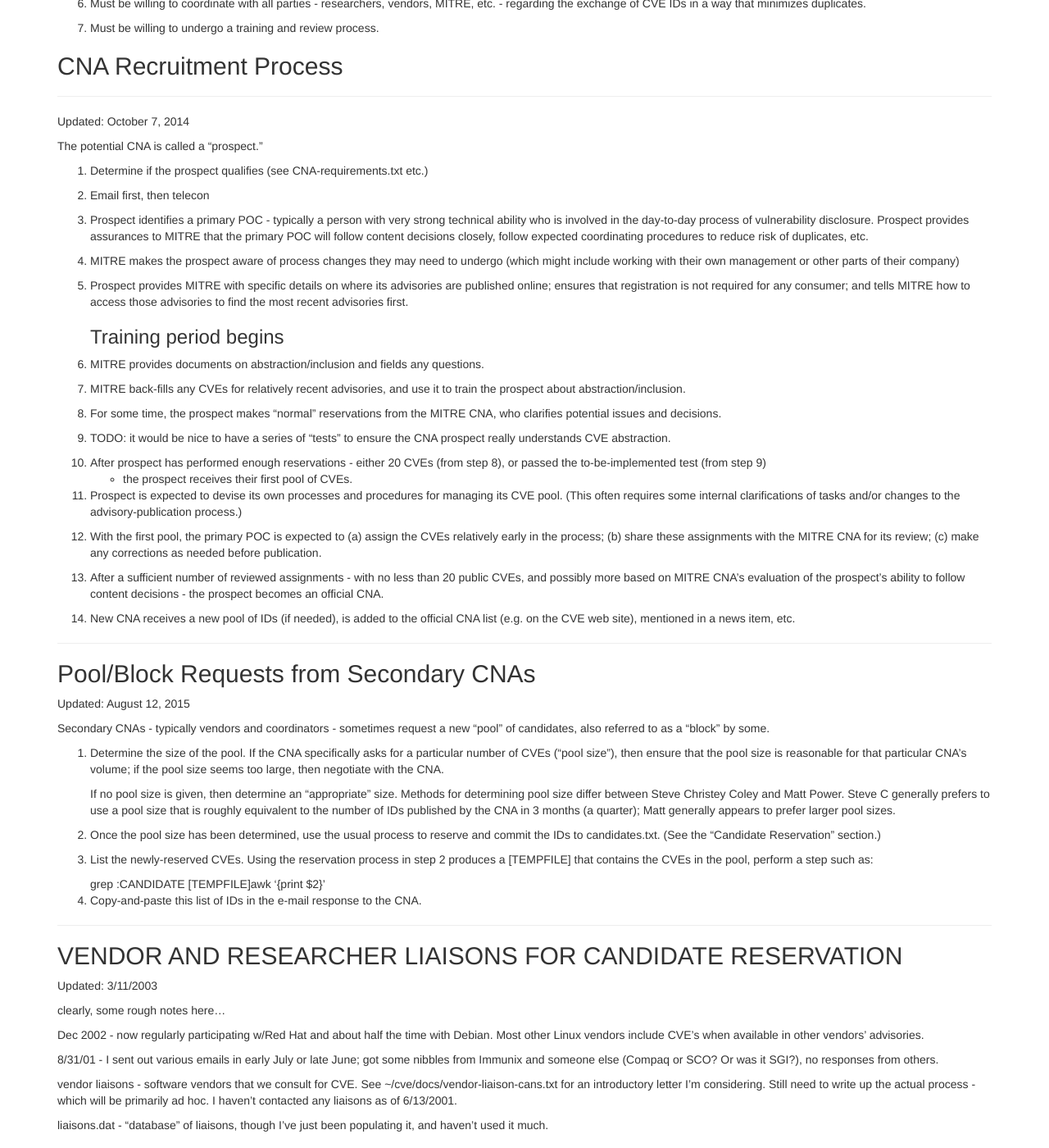
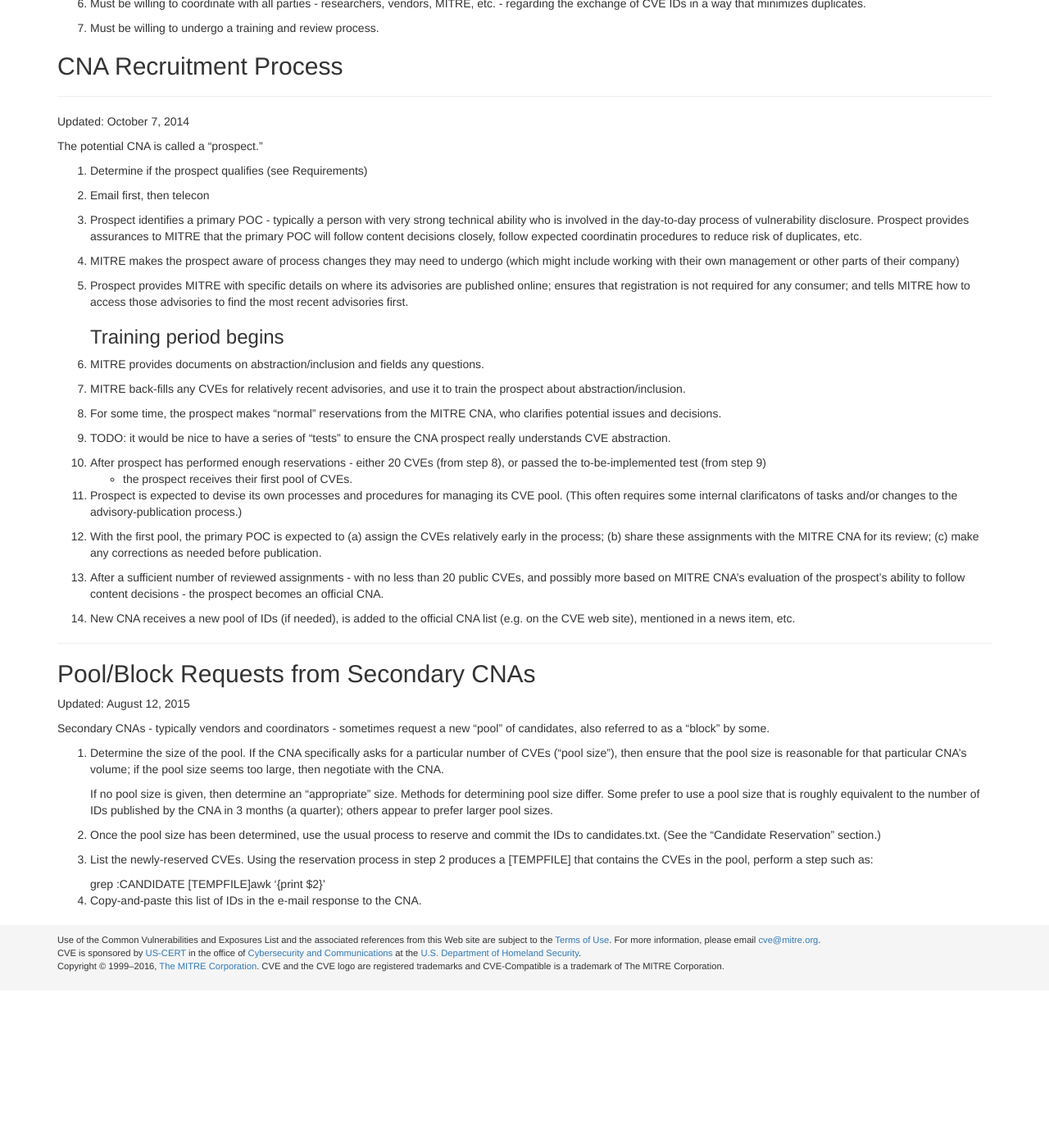
Before and after one commit to CVEProject/cveproject.github.io, a Jekyll site: the page built from CNA_Processes.md, in a window 1280 px wide and 1400 px high, scrolled down 495 px. Shown: the whole window at 82% size. Built offline with Jekyll 4.4.1, drawn with Linux system fonts in a browser that asks for light colours; nearby versions of some CDN libraries; after the commit the page ends 1703 px from its top, so only the background shows below that.

Commit message:
Replaced old CNAdocs with new file

```diff
--- a/CNAdocs.md
+++ b/CNA_Processes.md
@@ -37,7 +37,7 @@ Updated: October 7, 2014
 
 The potential CNA is called a "prospect."
 
-1. Determine if the prospect qualifies (see CNA-requirements.txt etc.)
+1. Determine if the prospect qualifies (see Requirements)
 
 2. Email first, then telecon
 
@@ -45,7 +45,7 @@ The potential CNA is called a "prospect."
    strong technical ability who is involved in the day-to-day process
    of vulnerability disclosure.  Prospect provides assurances to MITRE
    that the primary POC will follow content decisions closely, follow
-   expected coordinating procedures to reduce risk of duplicates, etc.
+   expected coordinatin procedures to reduce risk of duplicates, etc.
 
 4. MITRE makes the prospect aware of process changes they may need to
    undergo (which might include working with their own management or
@@ -76,7 +76,7 @@ The potential CNA is called a "prospect."
 
 11. Prospect is expected to devise its own processes and procedures
     for managing its CVE pool.  (This often requires some internal
-    clarifications of tasks and/or changes to the advisory-publication
+    clarificatons of tasks and/or changes to the advisory-publication
     process.)
 
 12. With the first pool, the primary POC is expected to (a) assign the
@@ -112,11 +112,9 @@ some.
    size seems too large, then negotiate with the CNA.
 
    If no pool size is given, then determine an "appropriate" size.
-   Methods for determining pool size differ between Steve Christey
-   Coley and Matt Power.  Steve C generally prefers to use a pool size
+   Methods for determining pool size differ. Some prefer to use a pool size
    that is roughly equivalent to the number of IDs published by the
-   CNA in 3 months (a quarter); Matt generally appears to prefer
-   larger pool sizes.
+   CNA in 3 months (a quarter); others appear to prefer larger pool sizes.
 
 2. Once the pool size has been determined, use the usual process to
    reserve and commit the IDs to candidates.txt.  (See the "Candidate
@@ -129,28 +127,3 @@ some.
       grep :CANDIDATE [TEMPFILE] | awk '{print $2}'
 
 4. Copy-and-paste this list of IDs in the e-mail response to the CNA.
-
-____________
-
-## VENDOR AND RESEARCHER LIAISONS FOR CANDIDATE RESERVATION
-
-Updated: 3/11/2003
-
-clearly, some rough notes here...
-
-Dec 2002 - now regularly participating w/Red Hat and about half the
-time with Debian.  Most other Linux vendors include CVE's when
-available in other vendors' advisories.
-
-8/31/01 - I sent out various emails in early July or late June; got
-some nibbles from Immunix and someone else (Compaq or SCO?  Or was it
-SGI?), no responses from others.
-
-vendor liaisons - software vendors that we consult for CVE.  See
-~/cve/docs/vendor-liaison-cans.txt for an introductory letter I'm
-considering.  Still need to write up the actual process - which will
-be primarily ad hoc.  I haven't contacted any liaisons as of
-6/13/2001.
-
-liaisons.dat - "database" of liaisons, though I've just been
-populating it, and haven't used it much.
```
